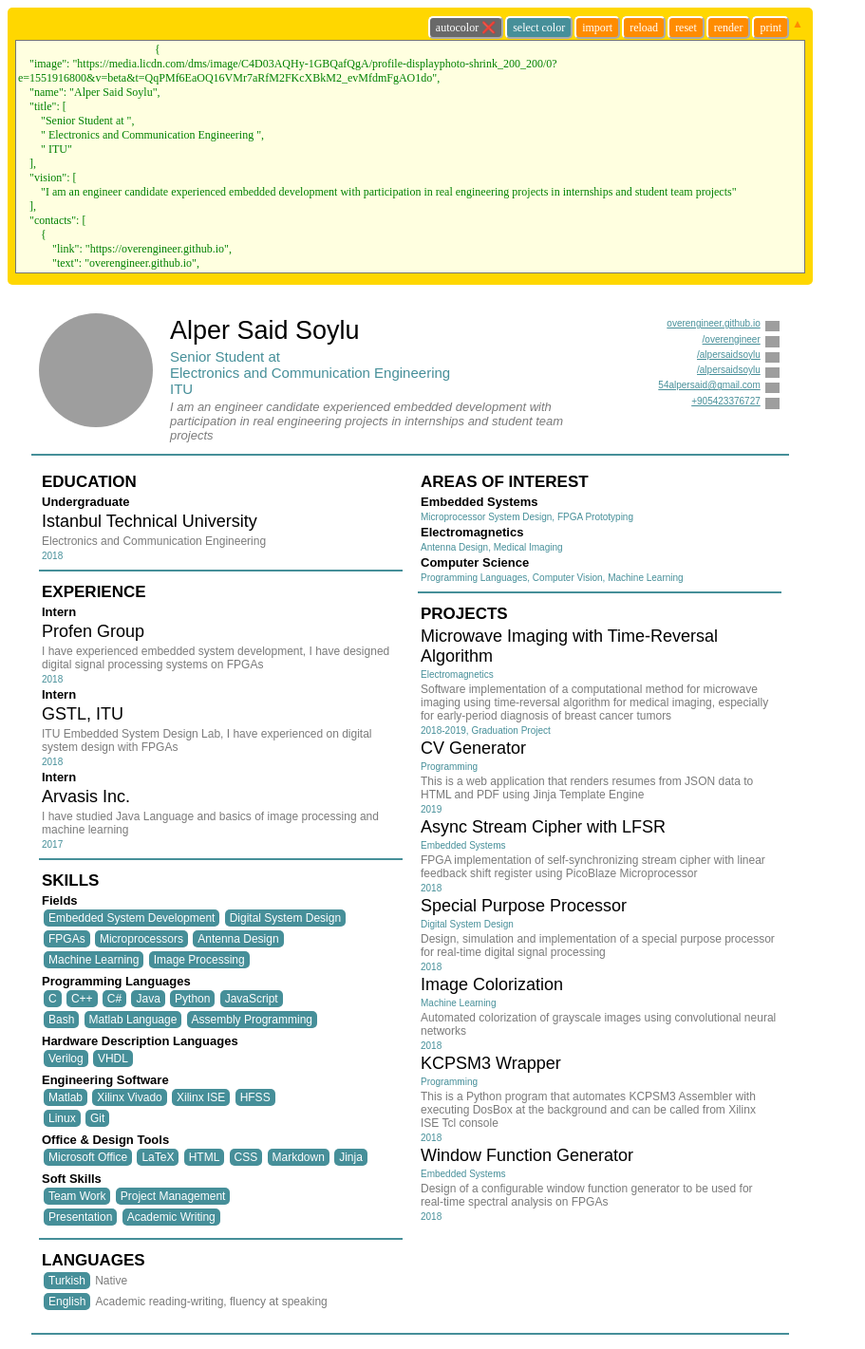
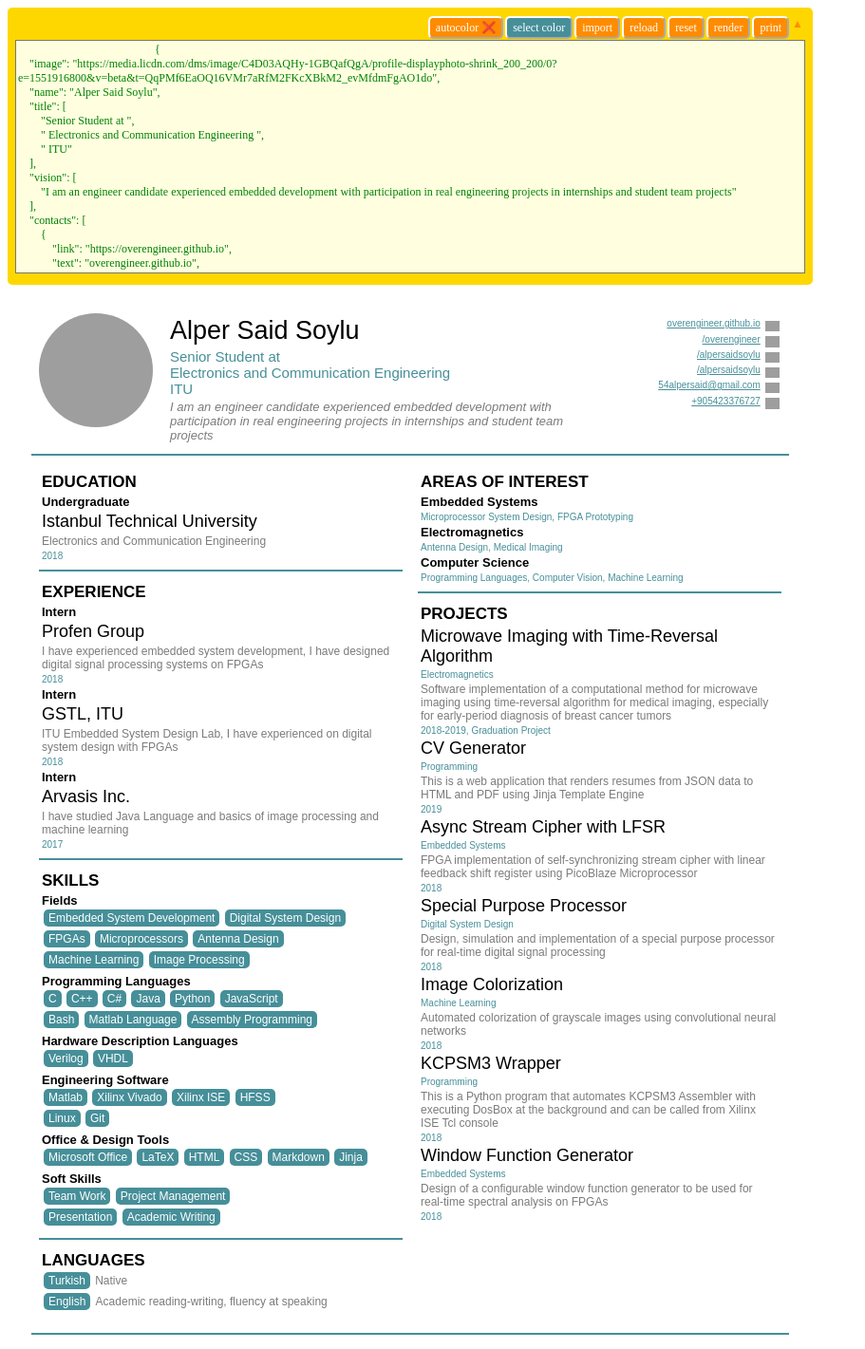
Before and after one commit to overengineer/cirriculumvitae, a Flask app: page /edit in a window 1280 px wide. Shown: the whole page at 95% size, without its empty margins (0-911 px from the left). Run offline with Flask 2, Linux system fonts and the light colour scheme; some libraries are stand-ins or nearby versions; grey boxes are pictures that could not be loaded.

Commit message:
darkslategray

```diff
--- a/static/js/edit.js
+++ b/static/js/edit.js
@@ -73,10 +73,10 @@
 		checkbox.checked=check;
 		if(check) {
 			autobutton.value="autocolor \u2713";
+			autobutton.style["background-color"]="darkslategray";
+			colorbutton.style["background-color"]="darkorange";
+		}else{
 			autobutton.style["background-color"]="darkorange";
-			colorbutton.style["background-color"]="dimgray";
-		}else{
-			autobutton.style["background-color"]="dimgray";
 			autobutton.value="autocolor \u274C";
 			colorbutton.style["background-color"]=colorinput.value;
 		}
--- a/templates/editor/edit.html
+++ b/templates/editor/edit.html
@@ -29,7 +29,7 @@
 					<input type="button" value="reload" class="button" onclick="reloadPage()">
 					<input type="button" value="import" class="button" onclick="importJson()">
                     <input type="button" value="select color" id="color-button" class="button" style="background-color:{{ theme }}" onclick="colorSelect()">
-                    <input type="button" value="autocolor &#x274C" id="autocolor-button" class="button" onclick="autoColorToggle()" style="background-color:dimgray">
+                    <input type="button" value="autocolor &#x274C" id="autocolor-button" class="button" onclick="autoColorToggle()" style="background-color:darkorange">
 
                     <input type="file" id="input-file" value="import JSON" multiple="false" accept="application/json,.json" onchange="readTextFile(event,'data')" style="display:none">
                     <input type="color" value="{{ theme }}" name="color" id="theme-color" style="display:none" onchange="colorUpdate(this)">
```
